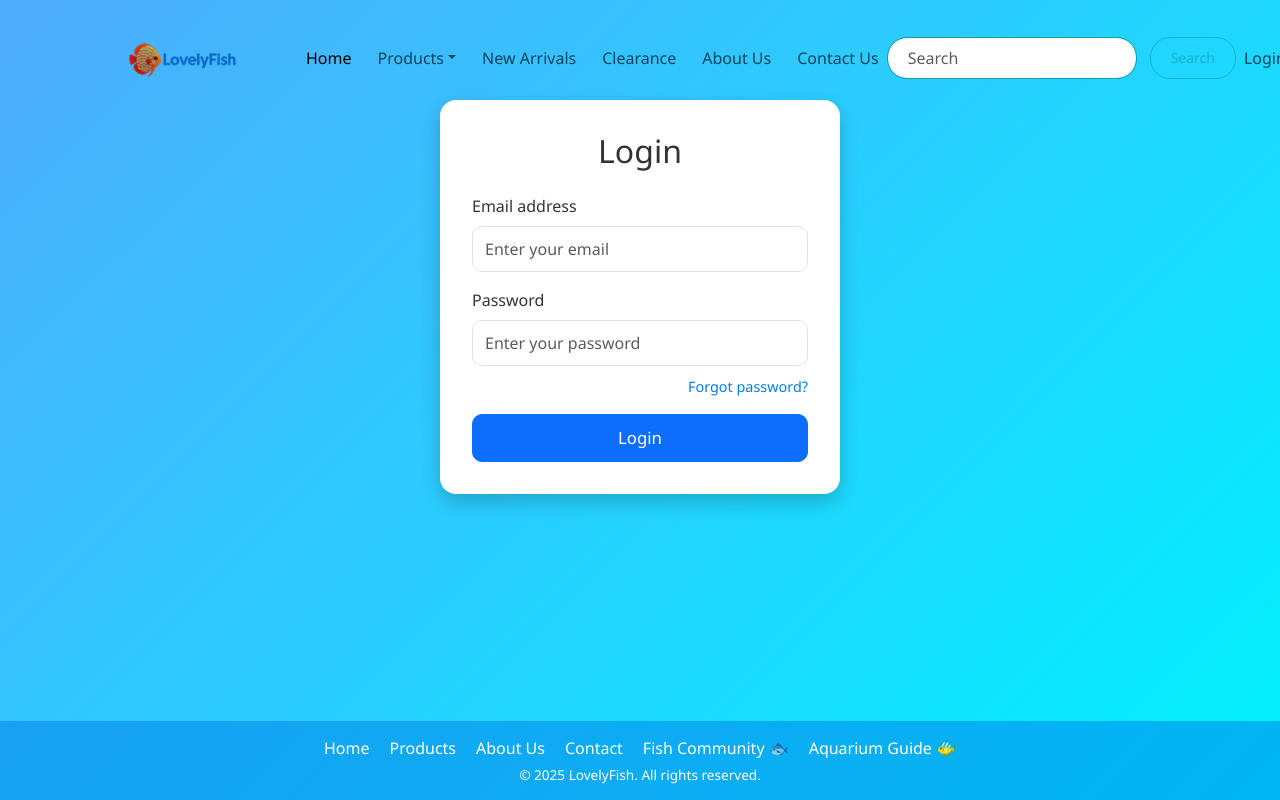
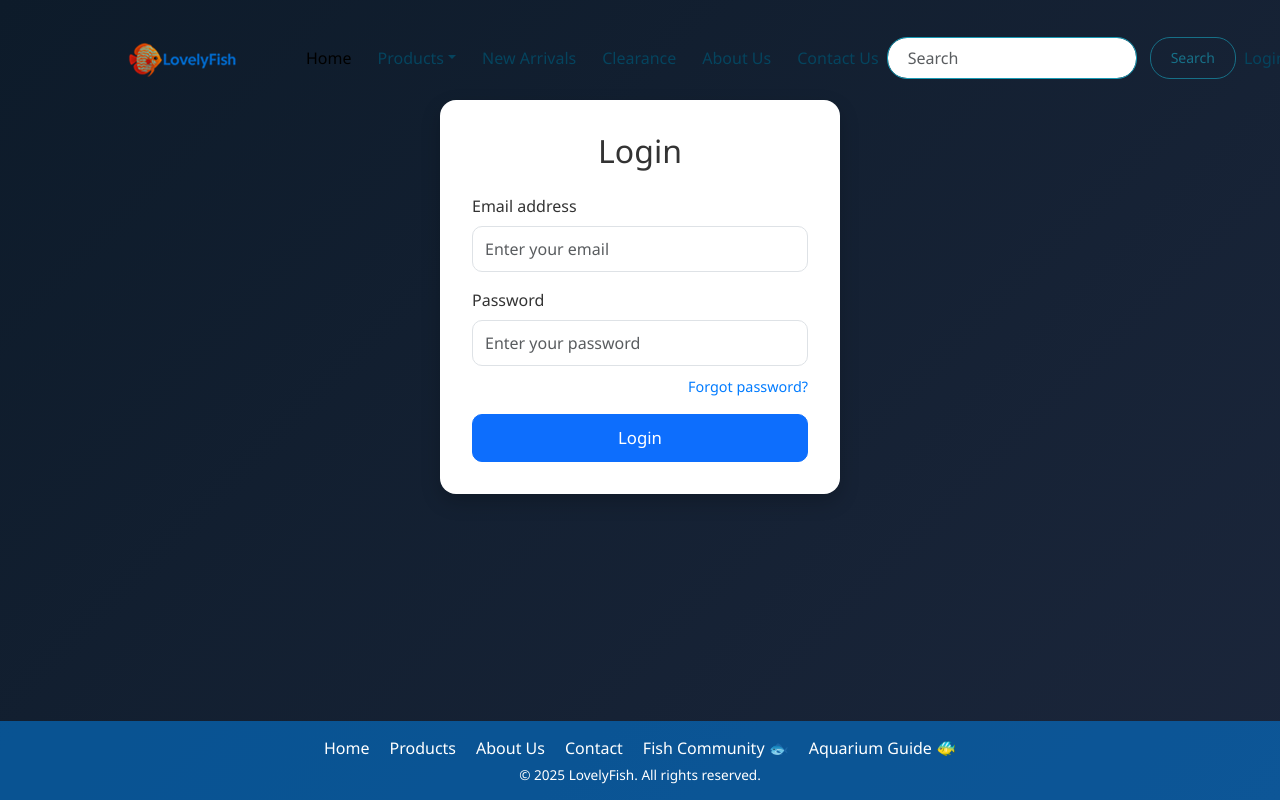
Before and after one commit to trinazhang2024/LovelyFish, a React (Create React App) app in the folder react-lovelyfish/: page /login in a window 1280 px wide. Shown: the top 800 px of the page. Built offline with nearby package versions, Linux system fonts and the light colour scheme; no server answers.

Commit message:
global.css updated

```diff
--- a/react-lovelyfish/src/pages/Login/Login.css
+++ b/react-lovelyfish/src/pages/Login/Login.css
@@ -3,7 +3,7 @@ html, body {
   height: 100%;
   margin: 0;
   font-family: 'Segoe UI', Tahoma, Geneva, Verdana, sans-serif;
-  background: linear-gradient(135deg, #4facfe, #00f2fe); /* Gradient background */
+  background: linear-gradient(135deg, #0d1b2a, #1b263b); /* Gradient background */
 }
 
 /* Center container vertically and horizontally */
--- a/react-lovelyfish/src/pages/Register/Register.css
+++ b/react-lovelyfish/src/pages/Register/Register.css
@@ -7,7 +7,7 @@ html, body {
   height: 100%;
   margin: 0;
   font-family: 'Segoe UI', Tahoma, Geneva, Verdana, sans-serif;
-  background: linear-gradient(135deg, #4facfe, #00f2fe); /* Gradient background */
+  background: linear-gradient(135deg,#0d1b2a, #1b263b); /* Gradient background */
 }
 
 /* Center container vertically and horizontally */
```
